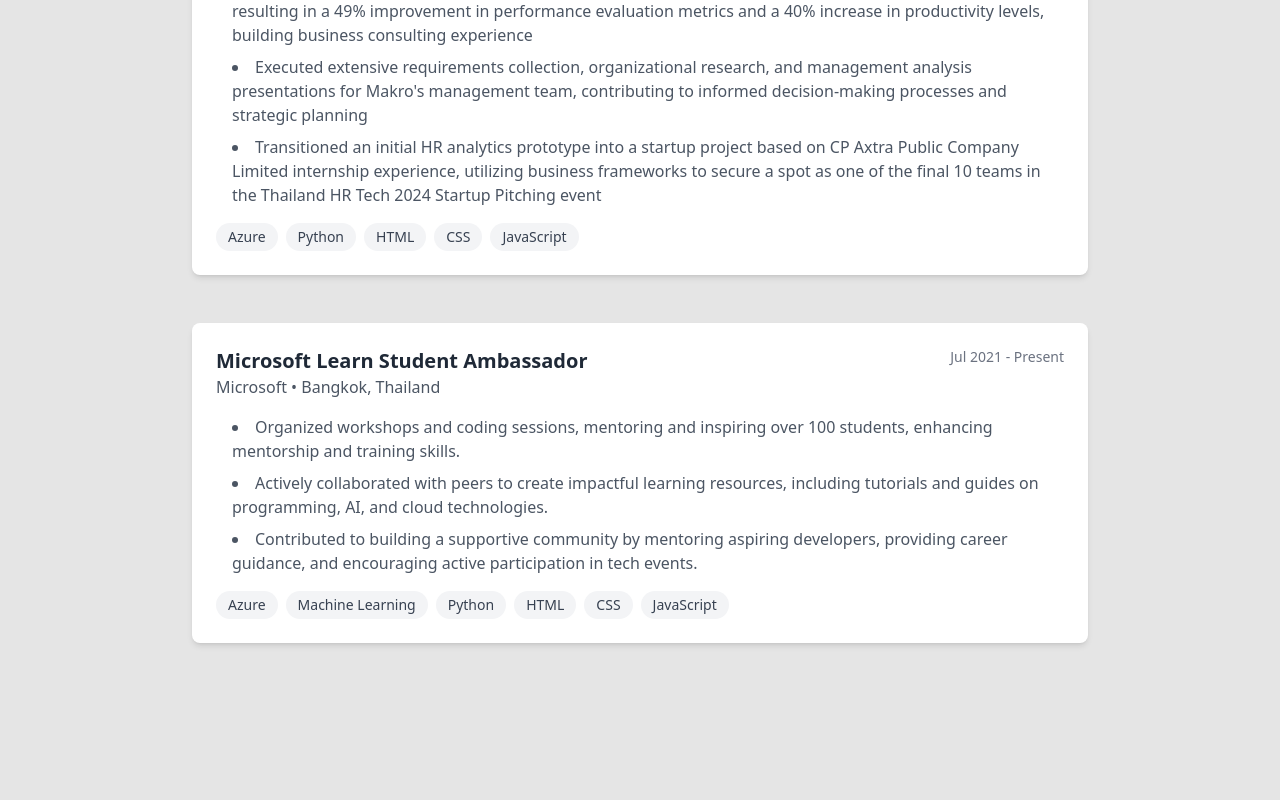
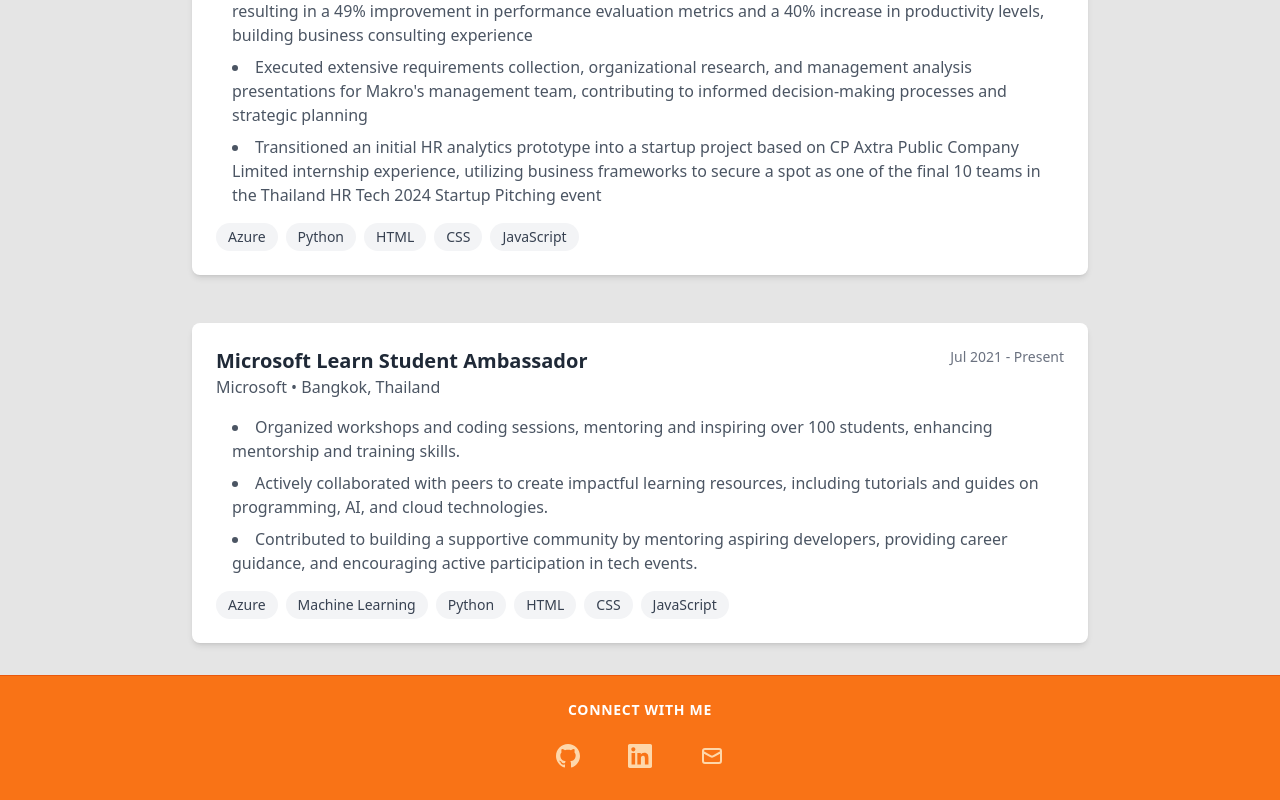
Before and after one commit to 5hyfilm/portfolio, a Next.js app: page /experience in a window 1280 px wide. Shown: the part 1361-2161 px from the top of the page. Before the commit the page ends 2036 px from the top, so only its background shows below. Built offline with nearby package versions, Linux system fonts and the light colour scheme.

Commit message:
Add footer

```diff
--- a/src/app/layout.tsx
+++ b/src/app/layout.tsx
@@ -1,6 +1,7 @@
 // src/app/layout.tsx
 import "./globals.css";
 import Navbar from "../components/Navbar";
+import Footer from "../components/Footer";
 import { Analytics } from "@vercel/analytics/react";
 
 export const metadata = {
@@ -26,6 +27,7 @@
         <div className="relative z-10">
           <Navbar />
           <main className="min-h-screen pt-16">{children}</main>
+          <Footer />
         </div>
       </body>
       <Analytics />
--- /dev/null
+++ b/src/components/Footer.tsx
@@ -0,0 +1,107 @@
+// src/components/Footer.tsx
+
+"use client";
+
+import { useState } from "react";
+
+export default function Footer() {
+  const [hoveredSocial, setHoveredSocial] = useState<string | null>(null);
+
+  const quickLinks = [
+    { label: "About", path: "/about" },
+    { label: "Experience", path: "/experience" },
+    { label: "Projects", path: "/projects" },
+    { label: "Contact", path: "/contact" },
+  ];
+
+  const socialLinks = [
+    {
+      name: "GitHub",
+      url: "https://github.com/5hyfilm",
+      icon: "github",
+      color: "hover:text-gray-300",
+    },
+    {
+      name: "LinkedIn",
+      url: "https://www.linkedin.com/in/waranthornchansawang/",
+      icon: "linkedin",
+      color: "hover:text-blue-300",
+    },
+    {
+      name: "Email",
+      url: "mailto:waranthorn_c@outlook.com",
+      icon: "email",
+      color: "hover:text-yellow-300",
+    },
+  ];
+
+  const getSocialIcon = (iconName: string) => {
+    const baseClass = "w-6 h-6";
+
+    switch (iconName) {
+      case "github":
+        return (
+          <svg className={baseClass} fill="currentColor" viewBox="0 0 24 24">
+            <path d="M12 0c-6.626 0-12 5.373-12 12 0 5.302 3.438 9.8 8.207 11.387.599.111.793-.261.793-.577v-2.234c-3.338.726-4.033-1.416-4.033-1.416-.546-1.387-1.333-1.756-1.333-1.756-1.089-.745.083-.729.083-.729 1.205.084 1.839 1.237 1.839 1.237 1.07 1.834 2.807 1.304 3.492.997.107-.775.418-1.305.762-1.604-2.665-.305-5.467-1.334-5.467-5.931 0-1.311.469-2.381 1.236-3.221-.124-.303-.535-1.524.117-3.176 0 0 1.008-.322 3.301 1.23.957-.266 1.983-.399 3.003-.404 1.02.005 2.047.138 3.006.404 2.291-1.552 3.297-1.23 3.297-1.23.653 1.653.242 2.874.118 3.176.77.84 1.235 1.911 1.235 3.221 0 4.609-2.807 5.624-5.479 5.921.43.372.823 1.102.823 2.222v3.293c0 .319.192.694.801.576 4.765-1.589 8.199-6.086 8.199-11.386 0-6.627-5.373-12-12-12z" />
+          </svg>
+        );
+      case "linkedin":
+        return (
+          <svg className={baseClass} fill="currentColor" viewBox="0 0 24 24">
+            <path d="M20.447 20.452h-3.554v-5.569c0-1.328-.027-3.037-1.852-3.037-1.853 0-2.136 1.445-2.136 2.939v5.667H9.351V9h3.414v1.561h.046c.477-.9 1.637-1.85 3.37-1.85 3.601 0 4.267 2.37 4.267 5.455v6.286zM5.337 7.433c-1.144 0-2.063-.926-2.063-2.065 0-1.138.92-2.063 2.063-2.063 1.14 0 2.064.925 2.064 2.063 0 1.139-.925 2.065-2.064 2.065zm1.782 13.019H3.555V9h3.564v11.452zM22.225 0H1.771C.792 0 0 .774 0 1.729v20.542C0 23.227.792 24 1.771 24h20.451C23.2 24 24 23.227 24 22.271V1.729C24 .774 23.2 0 22.222 0h.003z" />
+          </svg>
+        );
+      case "email":
+        return (
+          <svg
+            className={baseClass}
+            fill="none"
+            stroke="currentColor"
+            viewBox="0 0 24 24"
+          >
+            <path
+              strokeLinecap="round"
+              strokeLinejoin="round"
+              strokeWidth={2}
+              d="M3 8l7.89 4.26a2 2 0 002.22 0L21 8M5 19h14a2 2 0 002-2V7a2 2 0 00-2-2H5a2 2 0 00-2 2v10a2 2 0 002 2z"
+            />
+          </svg>
+        );
+
+      default:
+        return null;
+    }
+  };
+
+  return (
+    <footer className="relative bg-orange-500 border-t border-orange-600">
+      <div className="max-w-7xl mx-auto px-4 sm:px-6 lg:px-8 py-6">
+        {/* Connect Section - Centered */}
+        <div className="flex justify-center items-center">
+          <div className="text-center">
+            <h4 className="text-sm font-semibold text-white uppercase tracking-wider mb-4">
+              Connect with me
+            </h4>
+            <div className="flex justify-center items-center space-x-8">
+              {socialLinks.map((social) => (
+                <a
+                  key={social.name}
+                  href={social.url}
+                  target="_blank"
+                  rel="noopener noreferrer"
+                  className={`text-orange-200 ${social.color} transform transition-all duration-200
+                             hover:scale-110 p-2 rounded-full hover:bg-orange-600 flex items-center justify-center`}
+                  onMouseEnter={() => setHoveredSocial(social.name)}
+                  onMouseLeave={() => setHoveredSocial(null)}
+                  aria-label={social.name}
+                >
+                  {getSocialIcon(social.icon)}
+                </a>
+              ))}
+            </div>
+          </div>
+        </div>
+      </div>
+    </footer>
+  );
+}
```
